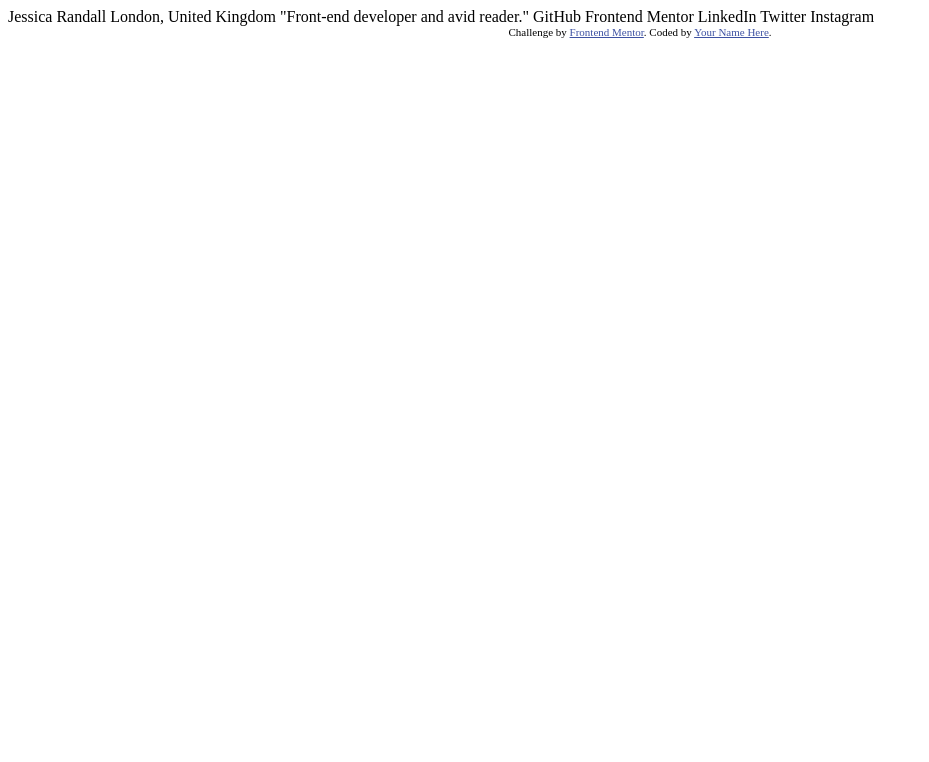
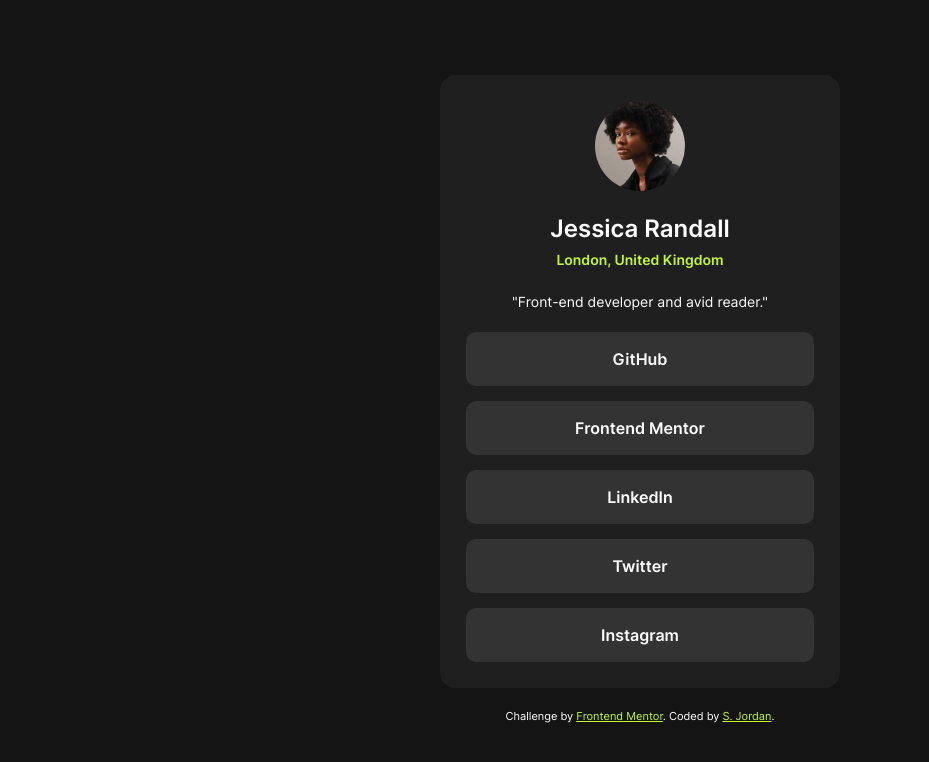
Before and after one commit to curricle/Social-Links-Profile, a plain HTML site: page index.html in a window 1280 px wide. Shown: the whole page, without its empty margins (0-929 px from the left). Drawn offline with Linux system fonts and the light colour scheme.

Commit message:
Solution

```diff
--- a/index.html
+++ b/index.html
@@ -8,27 +8,32 @@
 
   <title>Frontend Mentor | Social links profile</title>
 
-  <!-- Feel free to remove these styles or customise in your own stylesheet 👍 -->
-  <style>
-    .attribution { font-size: 11px; text-align: center; }
-    .attribution a { color: hsl(228, 45%, 44%); }
-  </style>
+  <link rel="stylesheet" href="style.css">
+
 </head>
 <body>
 
-  Jessica Randall
-  London, United Kingdom
-  "Front-end developer and avid reader."
+  <main id="card">
+    <img id="profile-picture" src="assets/images/avatar-jessica.jpeg" alt="Headshot: Jessica Randall"/>
 
-  GitHub
-  Frontend Mentor
-  LinkedIn
-  Twitter
-  Instagram
+    <div id="profile-info">
+      <header>Jessica Randall</header>
+      <span id="location">London, United Kingdom</span>
+    </div>
 
+    <p>"Front-end developer and avid reader."</p>
+
+    <nav>
+        <a href="#">GitHub</a>
+        <a href="#">Frontend Mentor</a>
+        <a href="#">LinkedIn</a>
+        <a href="#">Twitter</a>
+        <a href="#">Instagram</a>
+    </nav>
+  </main>
   <div class="attribution">
     Challenge by <a href="https://www.frontendmentor.io?ref=challenge" target="_blank">Frontend Mentor</a>.
-    Coded by <a href="#">Your Name Here</a>.
+    Coded by <a href="#">S. Jordan</a>.
   </div>
 </body>
 </html>
--- /dev/null
+++ b/style.css
@@ -0,0 +1,86 @@
+
+:root {
+      --green: hsl(75, 94%, 57%);
+      --white: hsl(0, 0%, 100%);
+      --grey-700: hsl(0, 0%, 20%);
+      --grey-800: hsl(0, 0%, 12%);
+      --grey-900: hsl(0, 0%, 8%);
+    }
+    @font-face {
+      font-family: "Inter";
+      src: url("assets/fonts/Inter-VariableFont_slnt\,wght.ttf");
+    }
+    * {
+      font-family: "Inter", sans-serif;
+      margin: 0;
+      padding: 0;
+      box-sizing: border-box;
+      line-height: 150%
+    }
+    body {
+      height: 100vh;
+      width: 100vw;
+      background-color: var(--grey-900);
+      display: flex;
+      flex-direction: column;
+      align-items: center;
+      justify-content: center;
+    }
+    #card {
+      width: 400px;
+      background-color: var(--grey-800);
+      display: flex;
+      flex-direction: column;
+      border-radius: 16px;
+      padding: 26px;
+      text-align: center;
+      gap: 20px;
+    }
+    #profile-picture {
+      height: 90px;
+      width: 90px;
+      border-radius: 90px;
+      align-self: center;
+    }
+    header {
+      color: var(--white);
+      font-weight: 600;
+      font-size: 24px;
+    }
+    #location {
+      color: var(--green);
+      font-size: 14px;
+      font-weight: 600;
+    }
+    nav {
+      display: flex;
+      flex-direction: column;
+      gap: 15px;
+    }
+    #card a {
+      background-color: var(--grey-700);
+      text-align: center;
+      padding: 15px;
+      color: white;
+      text-decoration: none;
+      border-radius: 10px;
+      font-weight: 600;
+    }
+    #card a:hover {
+      background-color: var(--green);
+      color: var(--grey-900);
+    }
+    p {
+      font-size: 14px;
+      color: var(--white);
+      font-weight: 400;
+    }
+    .attribution {
+      font-size: 11px;
+      text-align: center;
+      margin-top: 20px;
+      color: var(--white);
+    }
+    .attribution a {
+      color: var(--green);
+    }
```
Also changed, not shown: assets/images/Social-Links-Profile_Screenshot.png (added), 1 other file.
